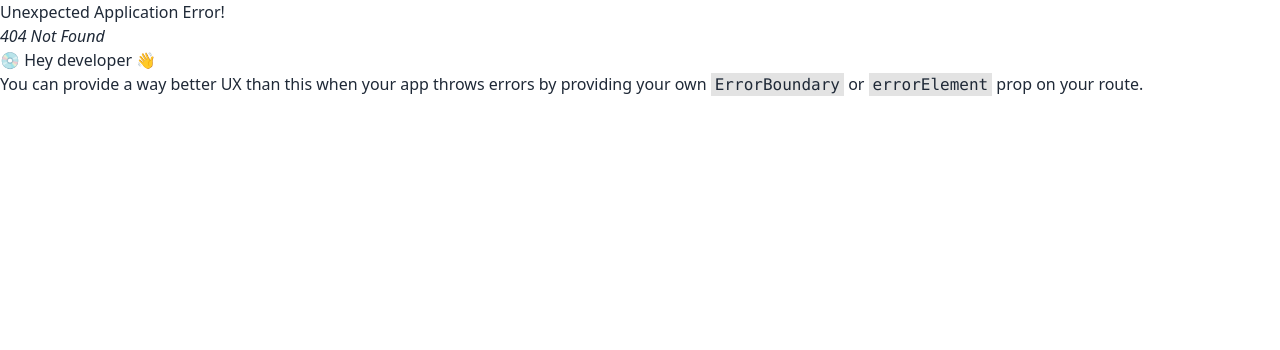
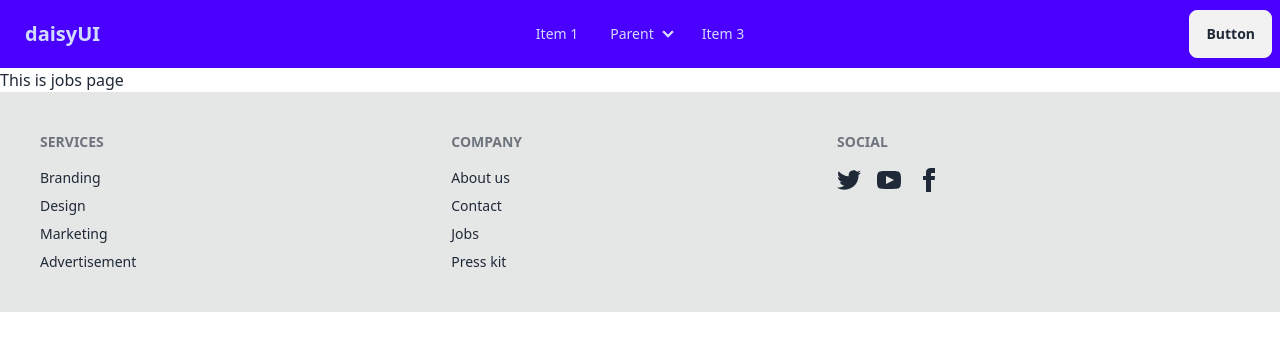
Before and after one commit to AnisurRahman06046/c_hub, a React (Vite) app: page /applied-job in a window 1280 px wide. Before the commit this address had no page. Shown: the top 350 px of the page. Built offline with nearby package versions, Linux system fonts and the light colour scheme.

Commit message:
basic two components are created

```diff
--- /dev/null
+++ b/src/components/Jobs/Jobs.jsx
@@ -0,0 +1,9 @@
+function Jobs() {
+  return (
+    <div>
+      <h1>This is jobs page</h1>
+    </div>
+  );
+}
+
+export default Jobs;
--- /dev/null
+++ b/src/components/Statistics/Statistics.jsx
@@ -0,0 +1,11 @@
+
+
+function Statistics() {
+  return (
+    <div>
+        <h1>This is statistics page</h1>
+    </div>
+  )
+}
+
+export default Statistics
```
Also changed, not shown: src/main.jsx (+10 -0 lines).
